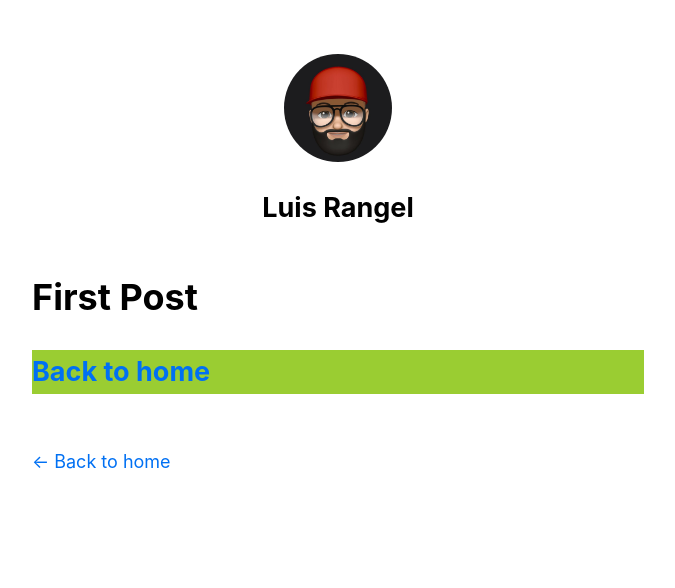
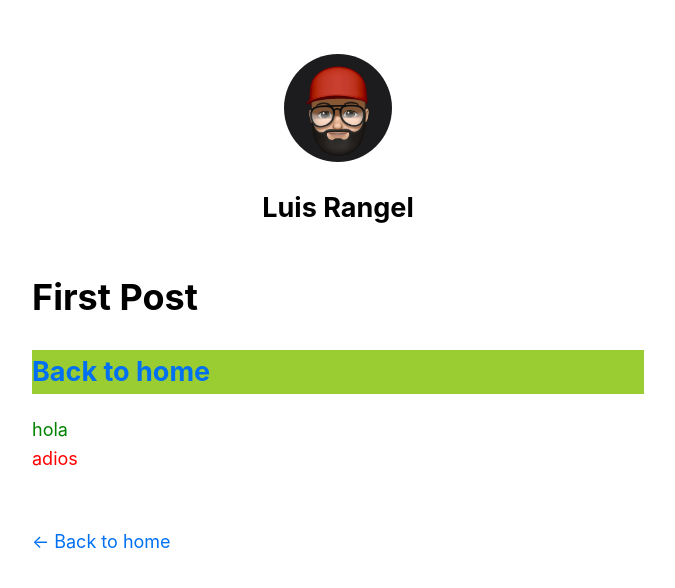
Before and after one commit to lrangelc/nextjs-blog, a Next.js app: page /posts/first-post in a window 1280 px wide. Shown: the top 588 px of the page, without its empty margins (302-977 px from the left). Built offline with nearby package versions, Linux system fonts and the light colour scheme.

Commit message:
Styling Tips

```diff
--- /dev/null
+++ b/components/alert.js
@@ -0,0 +1,6 @@
+import styles from './alert.module.css';
+import cn from 'classnames';
+
+export default function Alert({ children, type }) {
+  return <div className={cn({ [styles.success]: type === 'success', [styles.error]: type === 'error' })}>{children}</div>;
+}
--- /dev/null
+++ b/components/alert.module.css
@@ -0,0 +1,6 @@
+.success {
+  color: green;
+}
+.error {
+  color: red;
+}
--- a/package.json
+++ b/package.json
@@ -8,6 +8,7 @@
     "start": "next start"
   },
   "dependencies": {
+    "classnames": "^2.2.6",
     "next": "^11.0.0",
     "react": "17.0.2",
     "react-dom": "17.0.2"
--- a/pages/posts/first-post.js
+++ b/pages/posts/first-post.js
@@ -1,6 +1,7 @@
 import Link from 'next/link';
 import Head from 'next/head';
 import Layout from '../../components/layout';
+import Alert from '../../components/alert';
 
 export default function FirstPost() {
   return (
@@ -19,6 +20,8 @@ export default function FirstPost() {
           <a>Back to home</a>
         </Link>
       </h2>
+      <Alert type="success">hola</Alert>
+      <Alert type="error">adios</Alert>
     </Layout>
   );
   // return (<><h1>First Post</h1><h2><a href="/">Back to home</a></h2></>)
```
Also changed, not shown: 1 other file (tests, documents, lock files or other folders).
